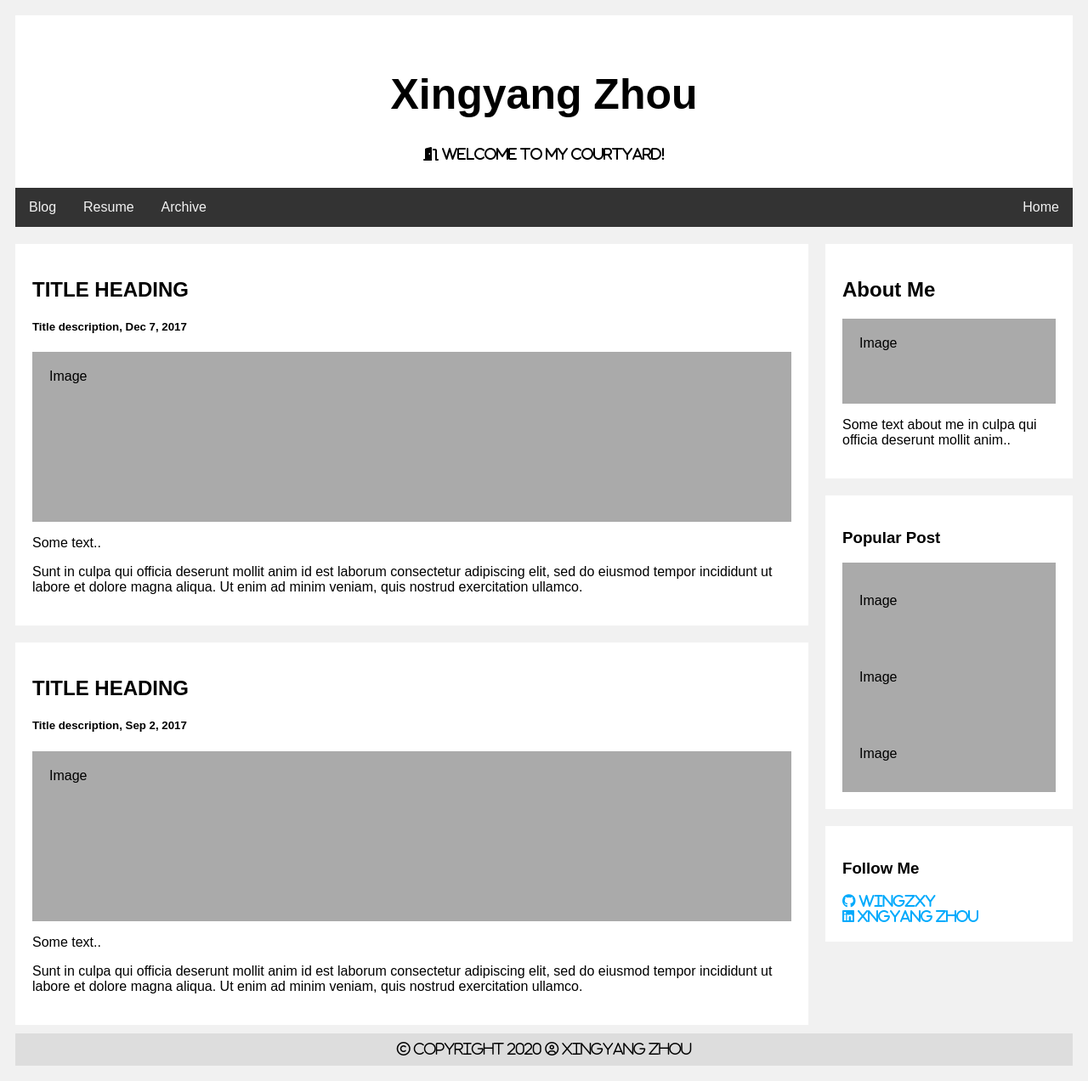
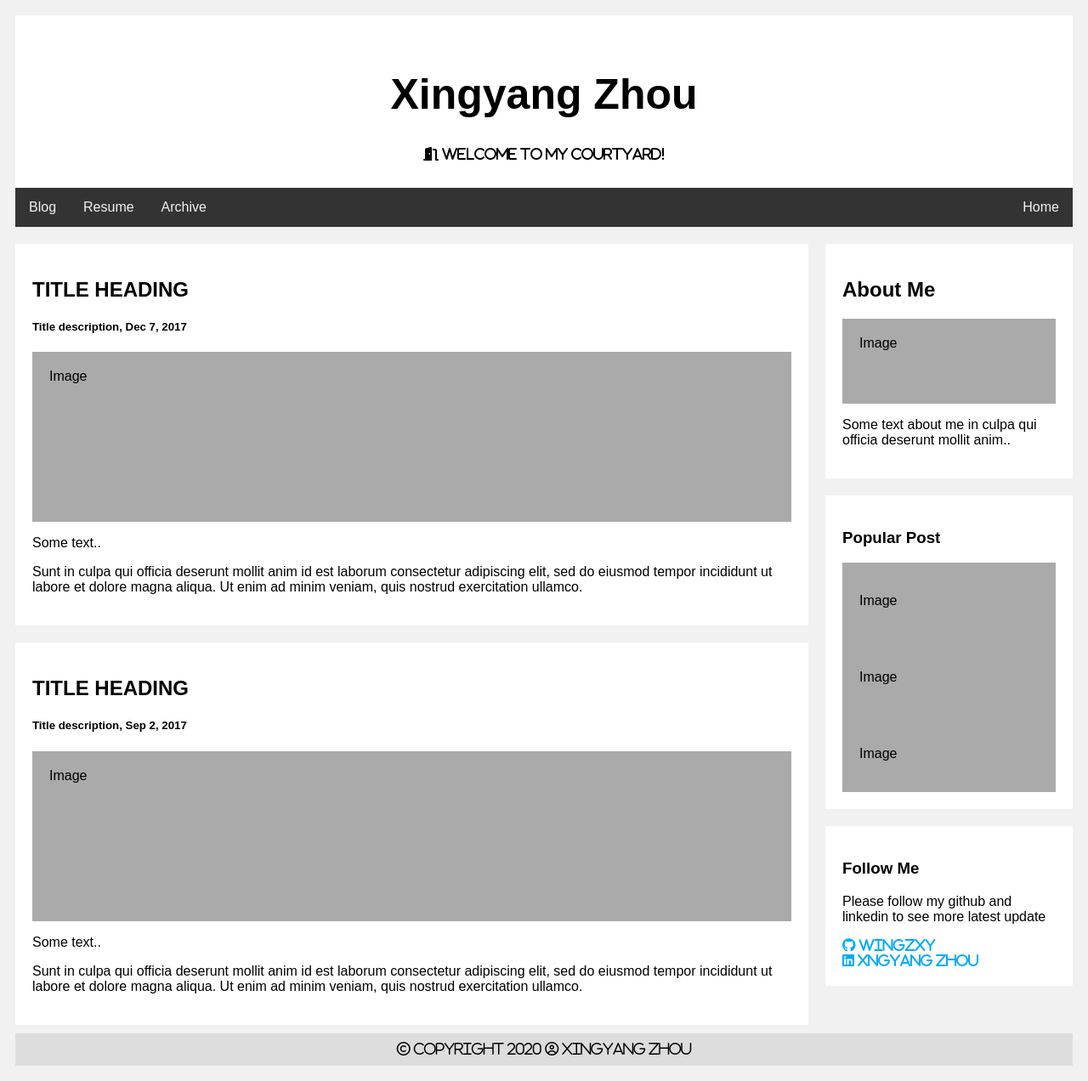
Before and after one commit to Wingzxy/Wingzxy.github.io, a Jekyll site: the page built from index.html, in a window 1280 px wide. Shown: the whole page at 85% size. Built offline with Jekyll 4.4.1, drawn with Linux system fonts in a browser that asks for light colours; nearby versions of some CDN libraries.

Commit message:
update follow me text

```diff
--- a/_layouts/homepage.html
+++ b/_layouts/homepage.html
@@ -51,6 +51,7 @@
     </div>
     <div class="card">
       <h3>Follow Me</h3>
+      <p>Please follow my github and linkedin to see more latest update</p>
       <a href="https://github.com/Wingzxy"><i class="fab fa-github" > Wingzxy</i></a>
       <a href="https://www.linkedin.com/in/xingyang-zhou-744a3915b/"><i class="fab fa-linkedin"> Xngyang Zhou</i></a>
     </div>
```
